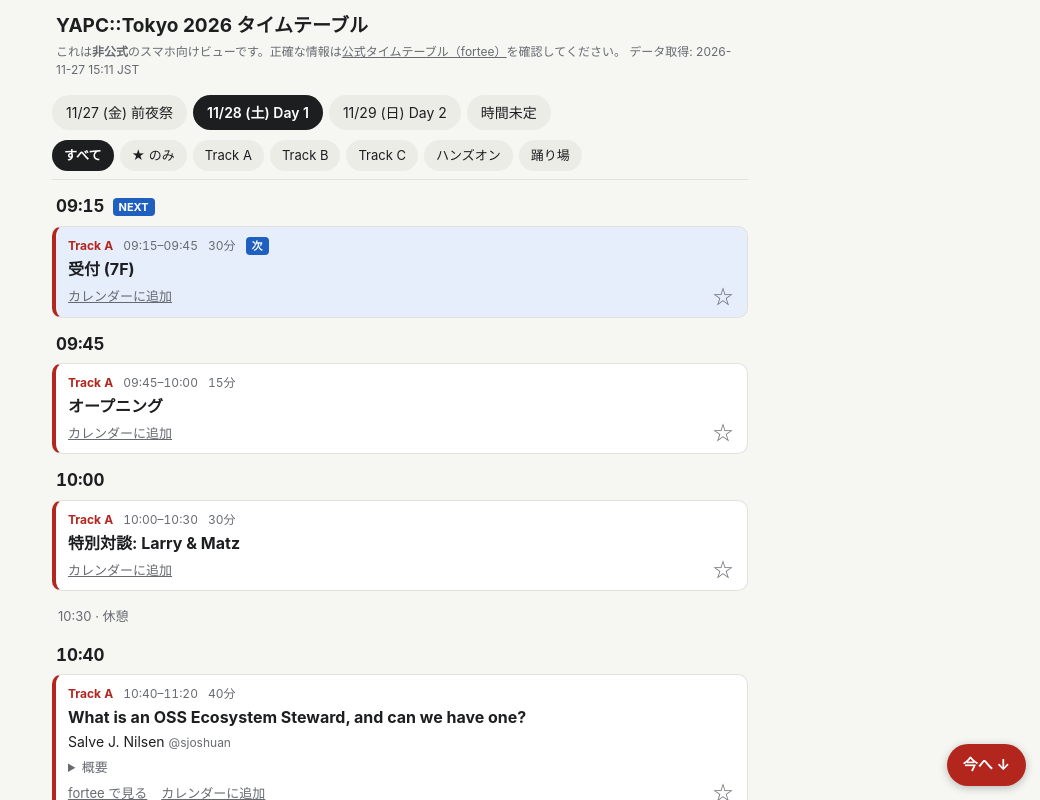
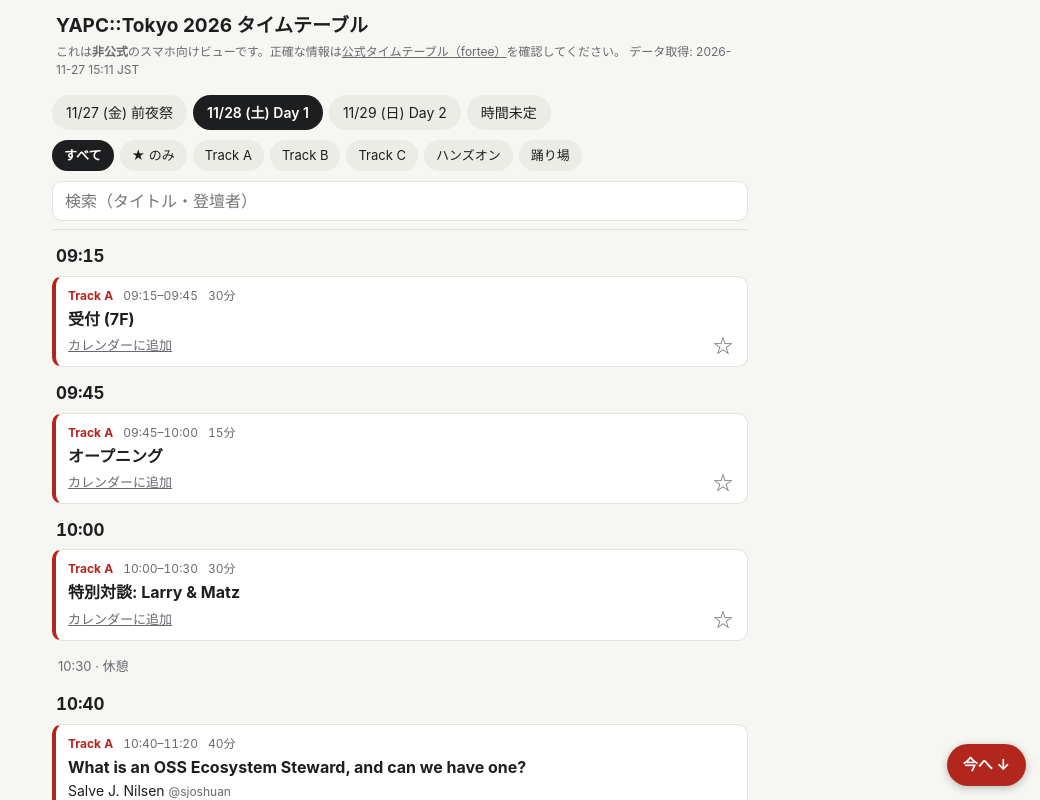
Before and after one commit to miyagawa/yapc-tokyo-2026, a plain HTML site: page index.html in a window 1280 px wide. Both pictures are taken after a click on the button "11/28 (土) Day 1". Shown: the top 800 px of the page, without its empty margins (240-1280 px from the left). Drawn offline with Linux system fonts and the light colour scheme.

Commit message:
Global now/next, search, offline support via service worker
Co-Authored-By: Claude Opus 5.5 <noreply@anthropic.com>
Claude-Session: https://claude.ai/code/session_0188QC7VhEXyeoxXSkbdsG4c

```diff
--- a/index.html
+++ b/index.html
@@ -42,6 +42,7 @@ button.chip{flex:0 0 auto;border:0;border-radius:999px;background:var(--chip);co
 button.chip[aria-pressed=true]{background:var(--chip-on);color:var(--chip-on-fg);font-weight:600}
 button.chip.day{font-size:14px;padding:7px 14px}
 .slot{margin-top:14px}
+input#q{flex:1;min-width:0;font:inherit;font-size:16px;padding:7px 12px;border-radius:10px;border:1px solid var(--line);background:var(--card);color:var(--fg)}
 .slot>h2{font-size:14px;margin:0 0 6px;padding:0 4px;display:flex;align-items:center;gap:8px;
   color:var(--muted);font-variant-numeric:tabular-nums}
 .slot>h2 .t{color:var(--fg);font-size:17px;font-weight:700}
@@ -89,6 +90,7 @@ footer{margin-top:20px;font-size:12px;color:var(--muted);padding:0 4px}
 <div class="bar">
   <div class="row" id="days" role="group" aria-label="日付"></div>
   <div class="row" id="tracks" role="group" aria-label="トラック"></div>
+  <div class="row"><input type="search" id="q" placeholder="検索（タイトル・登壇者）" autocomplete="off" enterkeyhint="search" aria-label="検索"></div>
 </div>
 <main id="list"><p class="empty">読み込み中…</p></main>
 <section class="ics" id="ics">
@@ -113,12 +115,13 @@ footer{margin-top:20px;font-size:12px;color:var(--muted);padding:0 4px}
 "use strict";
 var DAY_LABEL={"2026-11-27":"11/27 (金) 前夜祭","2026-11-28":"11/28 (土) Day 1","2026-11-29":"11/29 (日) Day 2"};
 var TRACK_COLOR={"Track A":"--tA","Track B":"--tB","Track C":"--tC","ハンズオン":"--tH","踊り場":"--tO"};
+var SHORT_DAY={"2026-11-27":"11/27","2026-11-28":"11/28","2026-11-29":"11/29"};
 var BREAK=/^(休憩|転換|間|ランチ休憩)$/;
 var $=function(id){return document.getElementById(id)};
 var store={get:function(k,d){try{var v=localStorage.getItem(k);return v==null?d:JSON.parse(v)}catch(e){return d}},
   set:function(k,v){try{localStorage.setItem(k,JSON.stringify(v))}catch(e){}}};
 var stars=store.get("stars",{});
-var state={day:null,track:store.get("track","all")};
+var state={day:null,q:"",track:store.get("track","all")};
 var events=[],days=[],tracks=[];
 
 function nowMs(){
@@ -134,10 +137,11 @@ function chip(label,pressed,cls,on){
   var b=document.createElement("button");b.type="button";b.className="chip"+(cls?" "+cls:"");
   b.textContent=label;b.setAttribute("aria-pressed",pressed?"true":"false");b.onclick=on;return b;
 }
+function clearQ(){state.q="";$("q").value=""}
 function renderBars(){
   var d=$("days");d.textContent="";
-  days.forEach(function(day){d.appendChild(chip(DAY_LABEL[day]||day,state.day===day,"day",function(){state.day=day;render(true)}))});
-  if(events.some(function(e){return !e.s}))d.appendChild(chip("時間未定",state.day==="tbd","day",function(){state.day="tbd";render(true)}));
+  days.forEach(function(day){d.appendChild(chip(DAY_LABEL[day]||day,!state.q&&state.day===day,"day",function(){clearQ();state.day=day;render(true)}))});
+  if(events.some(function(e){return !e.s}))d.appendChild(chip("時間未定",!state.q&&state.day==="tbd","day",function(){clearQ();state.day="tbd";render(true)}));
   var t=$("tracks");t.textContent="";
   [["all","すべて"],["star","★ のみ"]].concat(tracks.map(function(x){return[x,x]})).forEach(function(p){
     t.appendChild(chip(p[1],state.track===p[0],"",function(){state.track=p[0];store.set("track",p[0]);render(false)}));
@@ -165,41 +169,54 @@ function visible(e){
   if(state.track!=="all")return e.track===state.track;
   return true;
 }
+function matches(e,q){
+  return [e.title,e.speaker,e.twitter,e.track].some(function(v){return v&&v.toLowerCase().indexOf(q)>=0});
+}
+function slotHtml(t,items,now,nextT,withDate){
+  var real=items.filter(function(e){return !e.brk});
+  if(!real.length){
+    var names={};items.forEach(function(e){names[e.title]=1});
+    return '<div class="slot" id="s'+t+'"><div class="brk"><span>'+hm(t)+'</span>'+Object.keys(names).map(function(n){return'<span>'+esc(n)+'</span>'}).join("")+'</div></div>';
+  }
+  var isNow=real.some(function(e){return e.s<=now&&now<e.e}),isNext=t===nextT;
+  return '<div class="slot" id="s'+t+'"><h2>'+(withDate?'<span>'+esc(SHORT_DAY[jstDate(t)]||jstDate(t))+'</span>':"")+'<span class="t">'+hm(t)+'</span>'+
+    (isNow?'<span class="badge now">NOW</span>':isNext?'<span class="badge next">NEXT</span>':"")+'</h2>'+
+    real.map(function(e){return card(e,e.s<=now&&now<e.e?"now":isNext?"next":"")}).join("")+'</div>';
+}
 function render(scroll){
   renderBars();
-  var now=nowMs(),list=$("list"),html="";
-  if(state.day==="tbd"){
-    var u=events.filter(function(e){return !e.s&&visible(e)});
-    html='<div class="slot"><h2><span class="t">時間未定</span>（LT などの採択トーク）</h2>'+u.map(function(e){return card(e)}).join("")+'</div>';
-    list.innerHTML=u.length?html:'<p class="empty">該当するトークはありません</p>';
-    $("jump").style.display="none";return;
+  var now=nowMs(),list=$("list"),html="",q=state.q;
+  // now / next across the whole event (not just the selected day), among what the filter shows
+  var vis=events.filter(function(e){return e.s&&!e.brk&&visible(e)});
+  var nextT=null,nowT=null;
+  vis.forEach(function(e){
+    if(e.s>now&&(nextT===null||e.s<nextT))nextT=e.s;
+    if(e.s<=now&&now<e.e&&(nowT===null||e.s<nowT))nowT=e.s;
+  });
+  var target=nowT!==null?nowT:nextT;
+  var pool,withDate=false,tbd=[];
+  if(q){
+    pool=events.filter(function(e){return !e.brk&&visible(e)&&matches(e,q)});
+    tbd=pool.filter(function(e){return !e.s});pool=pool.filter(function(e){return e.s});withDate=true;
+  }else if(state.day==="tbd"){
+    pool=[];tbd=events.filter(function(e){return !e.s&&visible(e)});
+  }else{
+    pool=events.filter(function(e){return e.s&&e.day===state.day&&(e.brk?state.track==="all"||state.track===e.track:visible(e))});
   }
-  var dayEv=events.filter(function(e){return e.s&&e.day===state.day});
-  // "next" = earliest start time after now among non-break items of this day
-  var nextT=null;
-  dayEv.forEach(function(e){if(e.s>now&&!e.brk&&(nextT===null||e.s<nextT))nextT=e.s});
   var slots={},order=[];
-  dayEv.forEach(function(e){if(!slots[e.s]){slots[e.s]=[];order.push(e.s)}slots[e.s].push(e)});
-  var anchor=null;
-  order.forEach(function(t){
-    var items=slots[t],real=items.filter(function(e){return !e.brk&&visible(e)});
-    var brks=items.filter(function(e){return e.brk&&(state.track==="all"||state.track===e.track)});
-    if(!real.length&&(!brks.length||state.track==="star"))return;
-    var isNow=real.some(function(e){return e.s<=now&&now<e.e}),isNext=t===nextT;
-    if(anchor===null&&(isNow||isNext))anchor=t;
-    if(!real.length){
-      var names={};brks.forEach(function(e){names[e.title]=1});
-      html+='<div class="slot" id="s'+t+'"><div class="brk"><span>'+hm(t)+'</span>'+Object.keys(names).map(function(n){return'<span>'+esc(n)+'</span>'}).join("")+'</div></div>';
-      return;
-    }
-    html+='<div class="slot" id="s'+t+'"><h2><span class="t">'+hm(t)+'</span>'+
-      (isNow?'<span class="badge now">NOW</span>':isNext?'<span class="badge next">NEXT</span>':"")+'</h2>'+
-      real.map(function(e){return card(e,e.s<=now&&now<e.e?"now":isNext?"next":"")}).join("")+'</div>';
-  });
-  list.innerHTML=html||'<p class="empty">'+(state.track==="star"?"★を付けたトークはまだありません。各トークの ☆ をタップしてください。":"該当するトークはありません")+'</p>';
+  pool.forEach(function(e){if(!slots[e.s]){slots[e.s]=[];order.push(e.s)}slots[e.s].push(e)});
+  order.forEach(function(t){html+=slotHtml(t,slots[t],now,nextT,withDate)});
+  if(tbd.length)html+='<div class="slot"><h2><span class="t">時間未定</span>（LT などの採択トーク）</h2>'+tbd.map(function(e){return card(e)}).join("")+'</div>';
+  list.innerHTML=html||'<p class="empty">'+(q?"「"+esc(q)+"」に一致するトークはありません":state.track==="star"?"★を付けたトークはまだありません。各トークの ☆ をタップしてください。":"該当するトークはありません")+'</p>';
   var j=$("jump");
-  if(anchor!==null){j.style.display="block";j.onclick=function(){go(anchor)};if(scroll&&jstDate(now)===state.day)go(anchor)}
-  else j.style.display="none";
+  if(target===null){j.style.display="none";return}
+  j.style.display="block";
+  j.onclick=function(){
+    var d=jstDate(target);
+    if(state.q||state.day!==d){state.q="";$("q").value="";state.day=d;render(false)}
+    go(target);
+  };
+  if(scroll&&!q&&state.day===jstDate(target)&&jstDate(now)===state.day)go(target);
 }
 function go(t){var el=$("s"+t);if(el){var y=el.getBoundingClientRect().top+scrollY-document.querySelector(".bar").offsetHeight-4;scrollTo({top:y,behavior:"smooth"})}}
 
@@ -223,6 +240,13 @@ $("starics").addEventListener("click",function(ev){
     document.body.appendChild(a);a.click();a.remove();
   });
 });
+
+var qt;
+$("q").addEventListener("input",function(){
+  clearTimeout(qt);var v=this.value;
+  qt=setTimeout(function(){state.q=v.trim().toLowerCase();render(false);scrollTo(0,0)},150);
+});
+if("serviceWorker" in navigator&&(location.protocol==="https:"||location.hostname==="localhost"))navigator.serviceWorker.register("sw.js").catch(function(){});
 
 var base=location.href.replace(/[?#].*$/,"").replace(/[^/]*$/,"");
 if(/^https:/.test(base))$("webcal").href=base.replace(/^https:/,"webcal:")+"ics/all.ics";
```
Also changed, not shown: sw.js (added, +39 -0 lines).
